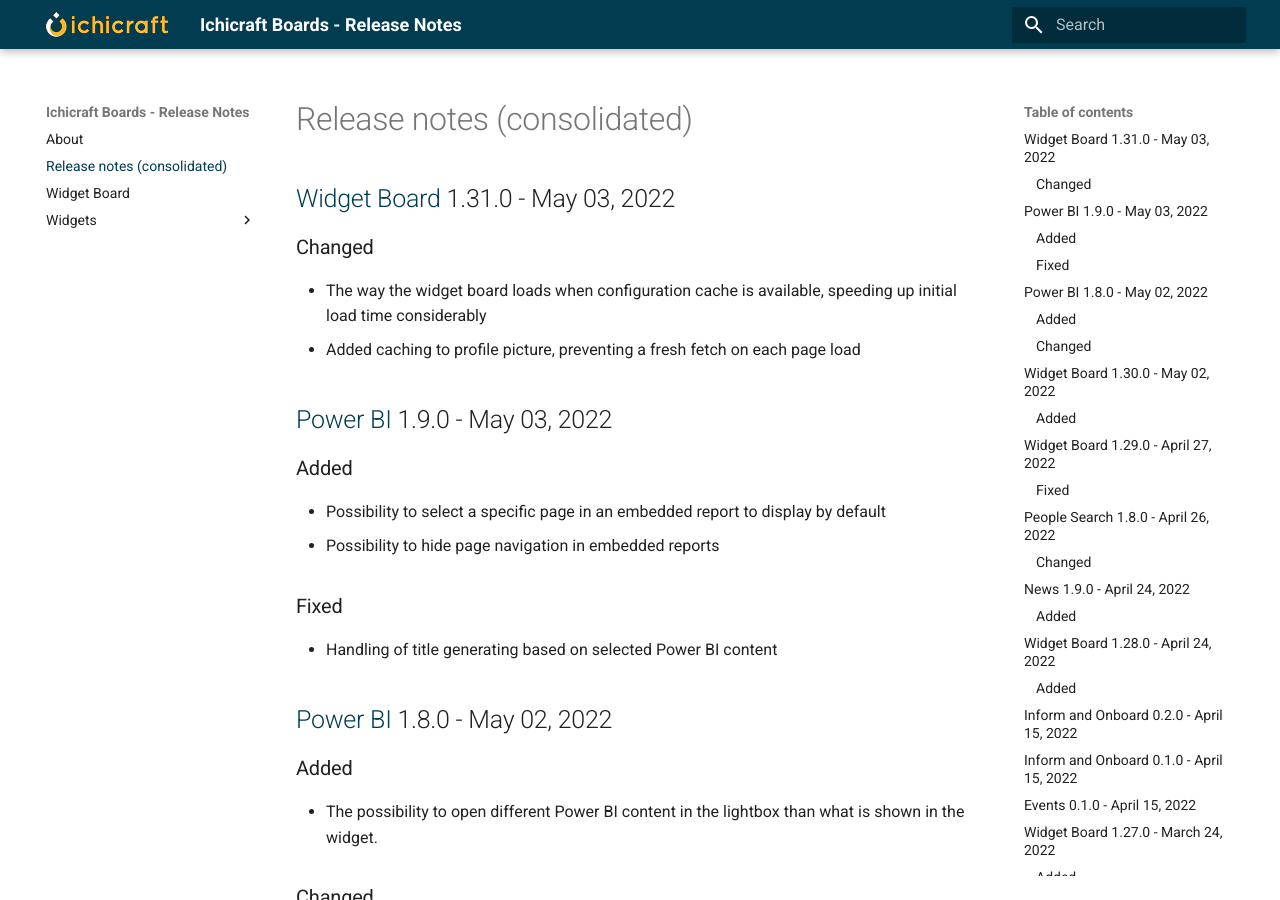
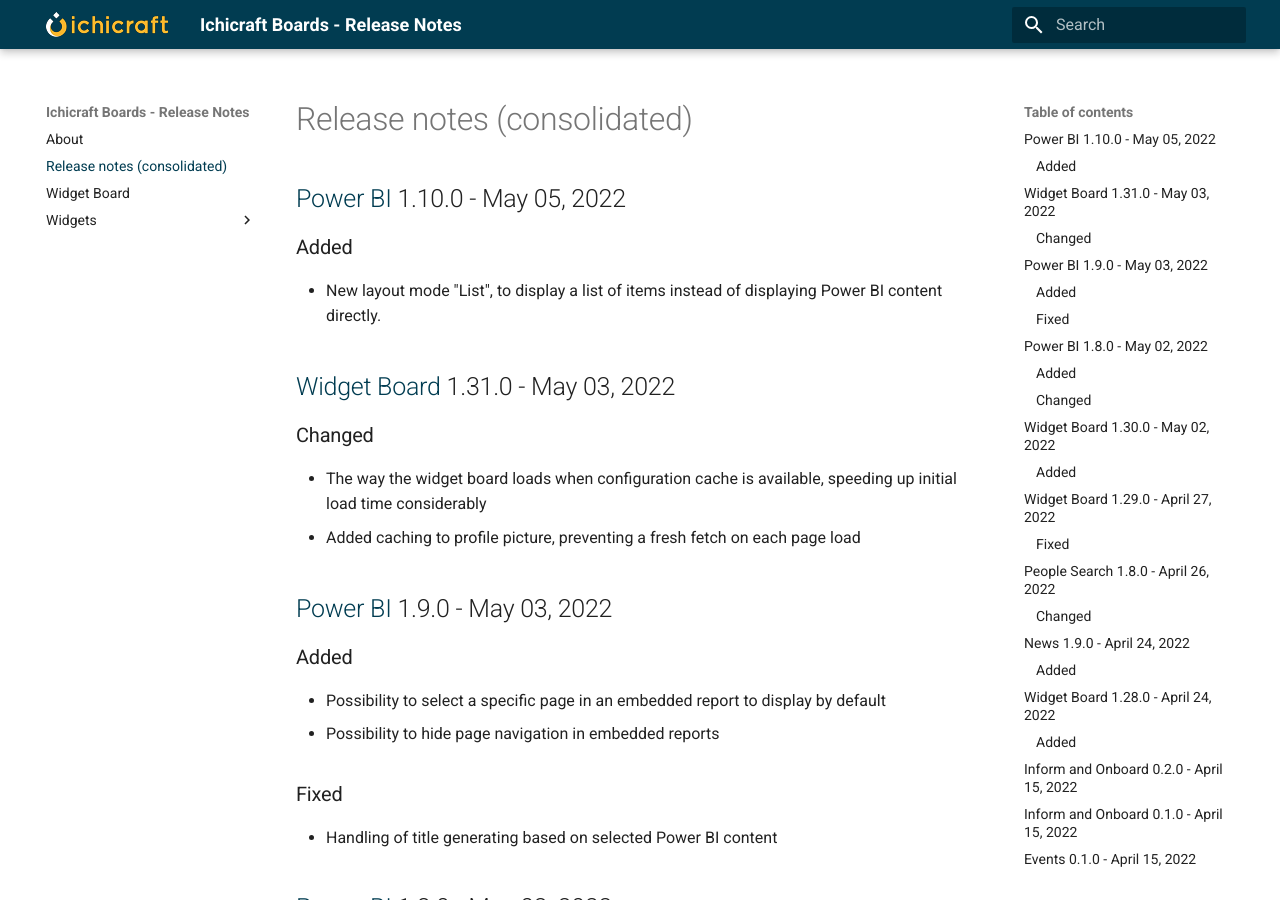
Before and after one commit to ichicraft/widgets-docs, an MkDocs documentation site: the page built from docs/Release-notes-(consolidated).md, in a window 1280 px wide and 900 px high. Built offline with MkDocs 1.6.1 and Material for MkDocs 9.7.7, drawn with Linux system fonts in a browser that asks for light colours.

Commit message:
Release notes updated by BuildService

```diff
--- a/docs/Release-notes-(consolidated).md
+++ b/docs/Release-notes-(consolidated).md
@@ -1,3 +1,8 @@
+## [Power BI](./Widgets/Power BI.md) 1.10.0 - May 05, 2022
+
+### Added
+- New layout mode &quot;List&quot;, to display a list of items instead of displaying Power BI content directly.
+
 ## [Widget Board](./Widget Board.md) 1.31.0 - May 03, 2022
 
 ### Changed
```
Also changed, not shown: docs/Widgets/Power BI.md (+5 -0 lines).
